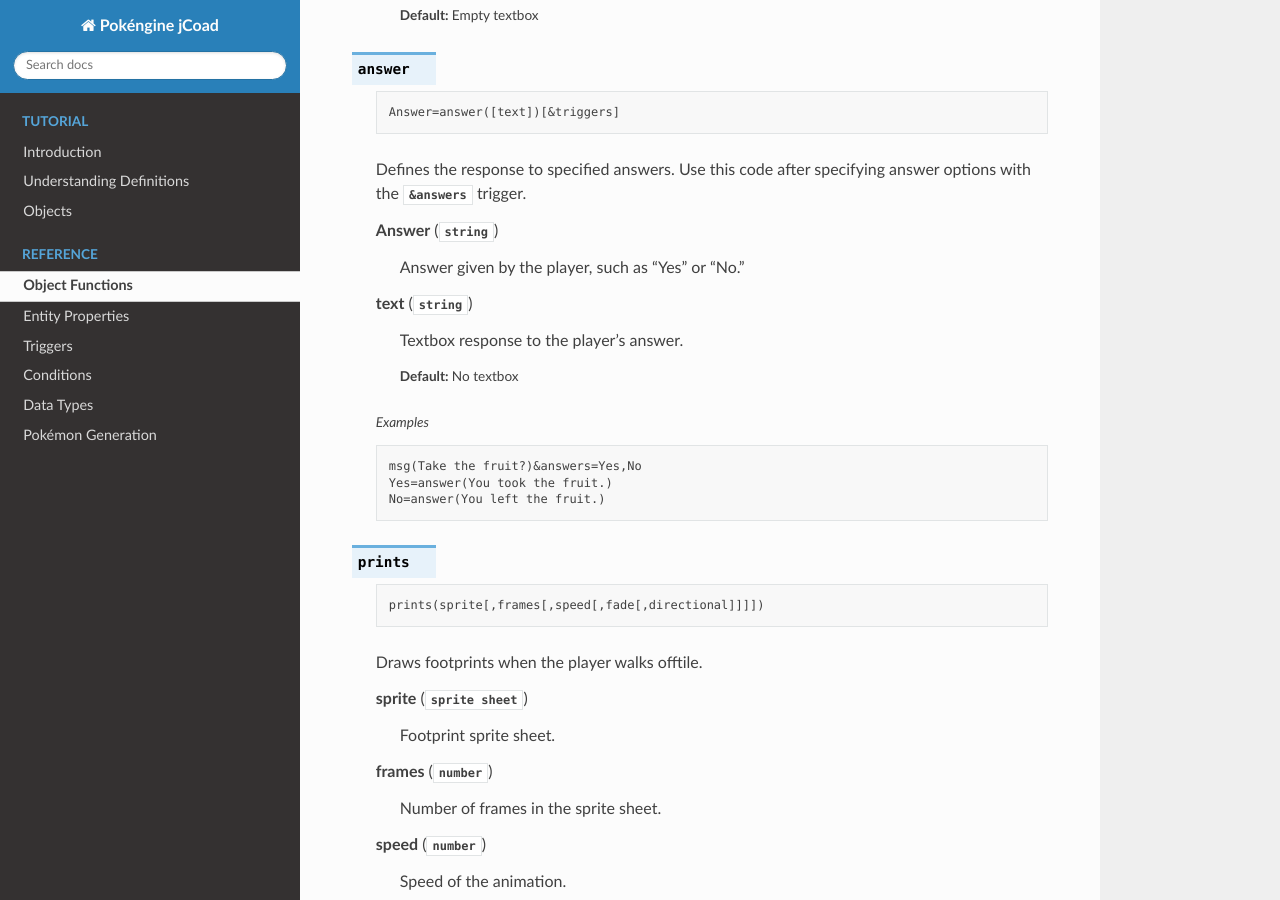
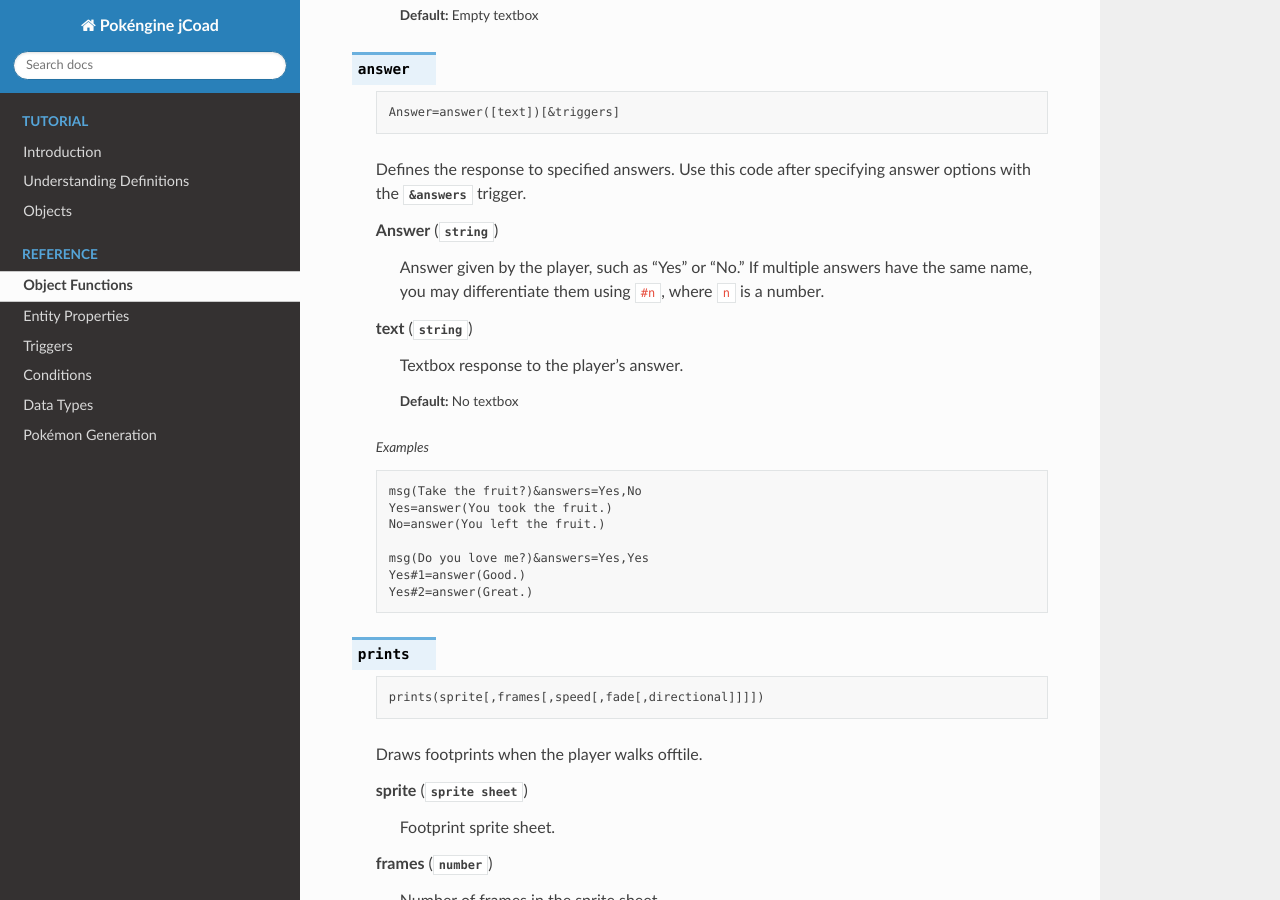
Before and after one commit to jackson-nestelroad/pokengine-jcoad-docs, a Sphinx documentation site: the page built from docs/source/reference/objects.rst, in a window 1280 px wide and 900 px high, scrolled down 1115 px. Built offline with Sphinx 7.4.7 and the Read the Docs theme 2.0.0, drawn with Linux system fonts in a browser that asks for light colours.

Commit message:
Answers with the same name.

```diff
--- a/docs/source/_extensions/jcoad.py
+++ b/docs/source/_extensions/jcoad.py
@@ -152,7 +152,7 @@ class JCoadObject(ObjectDescription):
                 options={
                     'caption': 'Examples',
                 },
-                content=[self.options['examples']],
+                content=[self.options['examples'].replace('\n::\n', '\n\n')],
                 lineno=self.lineno,
                 content_offset=self.content_offset,
                 block_text='',
--- a/docs/source/reference/objects.rst
+++ b/docs/source/reference/objects.rst
@@ -55,13 +55,17 @@ Any object function ending with :code:`[&triggers]` may have an optional string
         msg(Take the fruit?)&answers=Yes,No
         Yes=answer(You took the fruit.)
         No=answer(You left the fruit.)
+        ::
+        msg(Do you love me?)&answers=Yes,Yes
+        Yes#1=answer(Good.)
+        Yes#2=answer(Great.)
 
     Defines the response to specified answers. Use this code after specifying answer options with the :jcoad:trigger:`answers` trigger.
 
     .. param:: Answer
         :type: string
 
-        Answer given by the player, such as "Yes" or "No."
+        Answer given by the player, such as "Yes" or "No." If multiple answers have the same name, you may differentiate them using :code:`#n`, where :code:`n` is a number.
 
     .. param:: text
         :type: string
```
